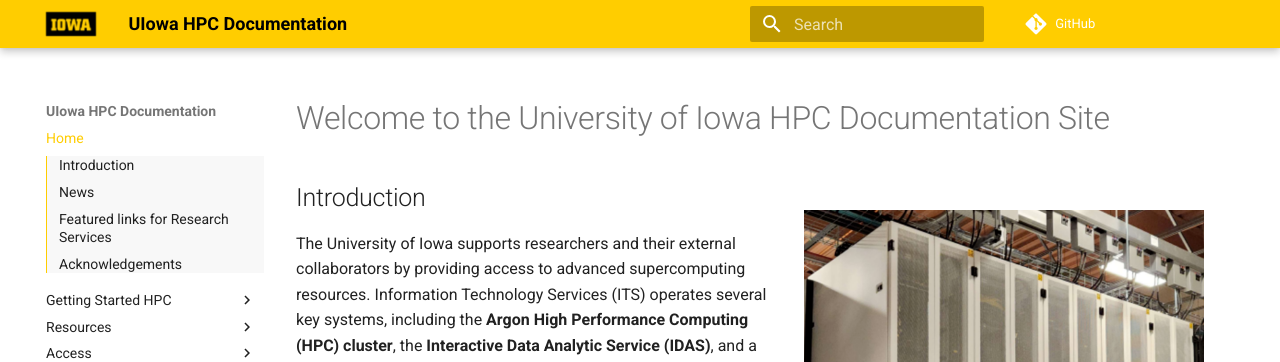
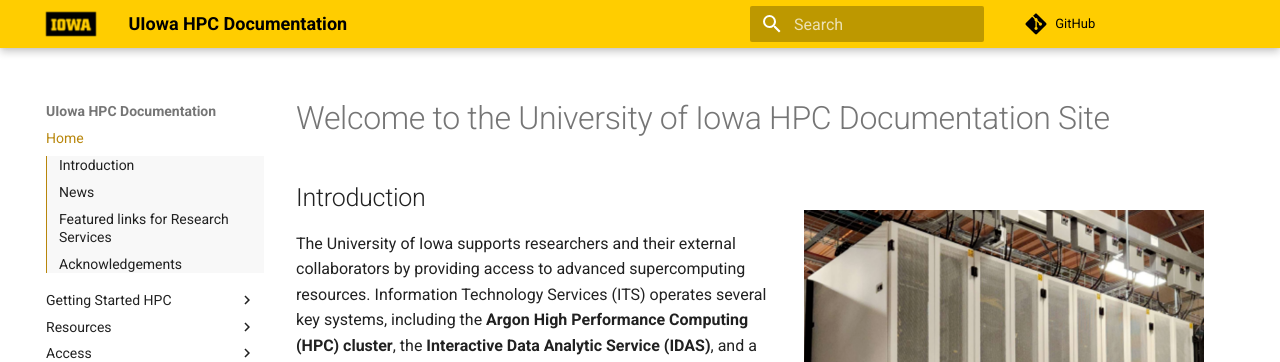
Before and after one commit to astrodoo/HPC_Documentation, an MkDocs documentation site: the page built from docs/index.md, in a window 1280 px wide. Shown: the top 362 px of the page. Built offline with MkDocs 1.6.1 and Material for MkDocs 9.7.7, drawn with Linux system fonts in a browser that asks for light colours; comment, search, counter and statistics services are not loaded.

Commit message:
update the color scheme for primary fg color and github.

```diff
--- a/docs/assets/stylesheets/extra.css
+++ b/docs/assets/stylesheets/extra.css
@@ -1,12 +1,13 @@
 :root {
-    --md-primary-fg-color: #FFCD00;
+    --md-primary-fg-color: #B8860B;
     --md-accent-fg-color: #376DE1;
 }
 
 
 /* For Material theme top banner title */
-.md-header__title {
+.md-header {
     color: black;
+	background-color: #FFCD00;
 }
 
 .md-banner {
```
